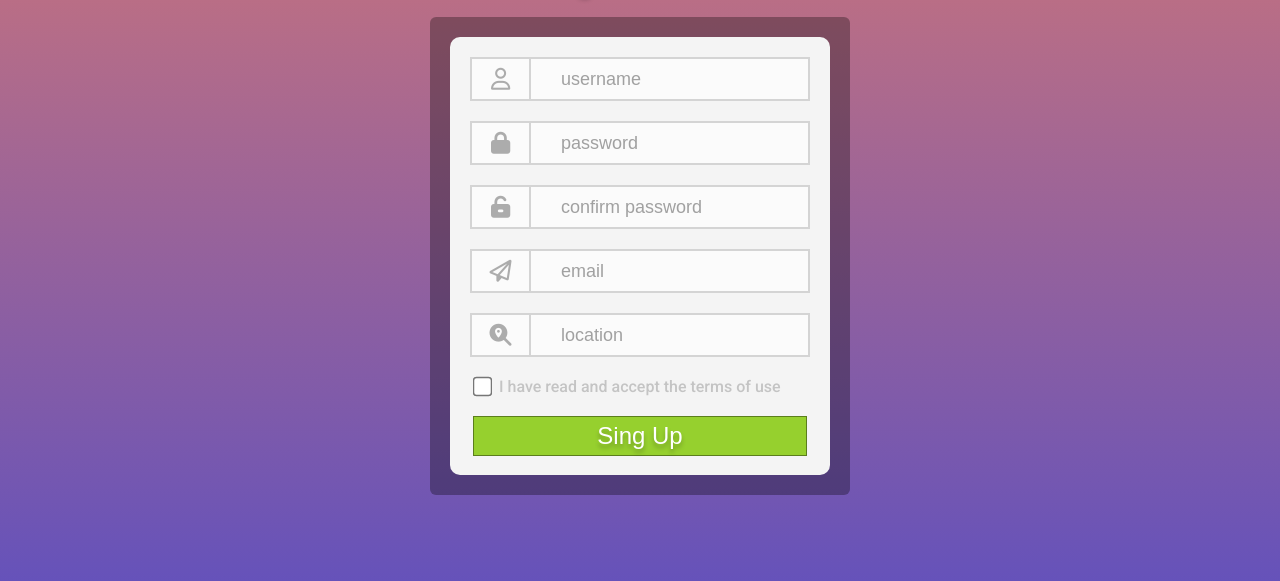
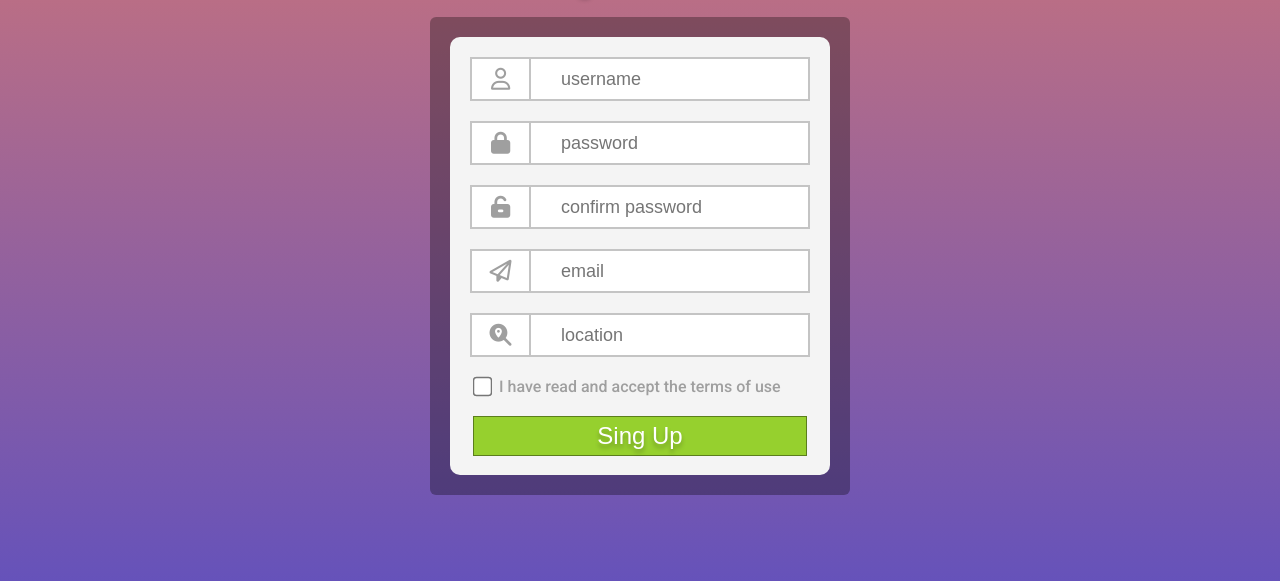
Before and after one commit to Finori22/forms, a plain HTML site: page index.html in a window 1280 px wide. Shown: the part 173-754 px from the top of the page. Drawn offline with Linux system fonts and the light colour scheme.

Commit message:
css/style.css: deleted opacity, changed icons color

```diff
--- a/css/style.css
+++ b/css/style.css
@@ -55,6 +55,7 @@ form {
   padding: 0 30px;
   font-size: 18px;
   border: none;
+
 }
 
 .input_form_container {
@@ -63,7 +64,6 @@ form {
   width: 340px;
   height: 44px;
   background-color: #fff;
-  opacity: 0.65;
   border: 2px solid #c4c4c4;
 }
 
@@ -93,7 +93,7 @@ form {
 
 .icon {
   font-size: 22px;
-  color: #878787;
+  color: #9f9f9f;
 }
 
 .register_heading {
@@ -113,7 +113,7 @@ form {
 }
 
 .agree_container p {
-  color: #C4C4C4;
+  color: #9f9f9f;
 }
 
 .agree_box {
```
